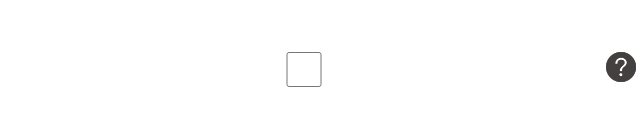
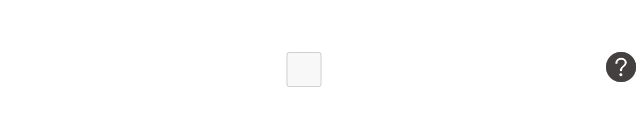
Before and after one commit to TORO-Server/marumasign-cmd-generator, a plain HTML site: page index.html in a window 1280 px wide. Shown: the part 658-798 px from the top of the page, 511-1151 px from the left. Drawn offline with Linux system fonts and the light colour scheme.

Commit message:
Add files via upload

```diff
--- a/index.html
+++ b/index.html
@@ -60,7 +60,7 @@
             </div>
             <div class="box">
                 <label>
-                    <p class="form">URLを短縮するかどうか</p><input class="form" type="checkbox" id="toShortURL">
+                    <p class="form">URLを短縮するかどうか</p><input class="form" type="checkbox" id="toShortURL" disabled="disabled">
                     <a onclick="shorturlmsg()"><img src="question.png"></a>
                 </label>
             </div>
```
